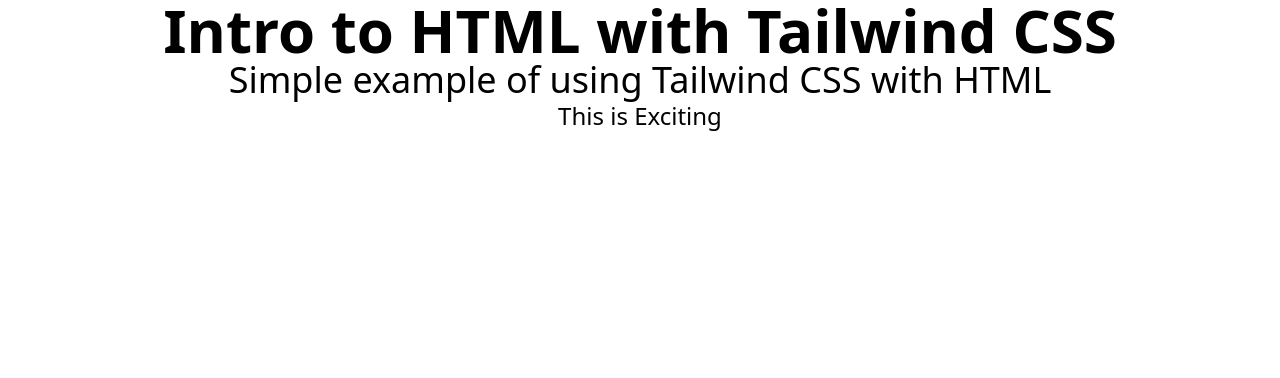
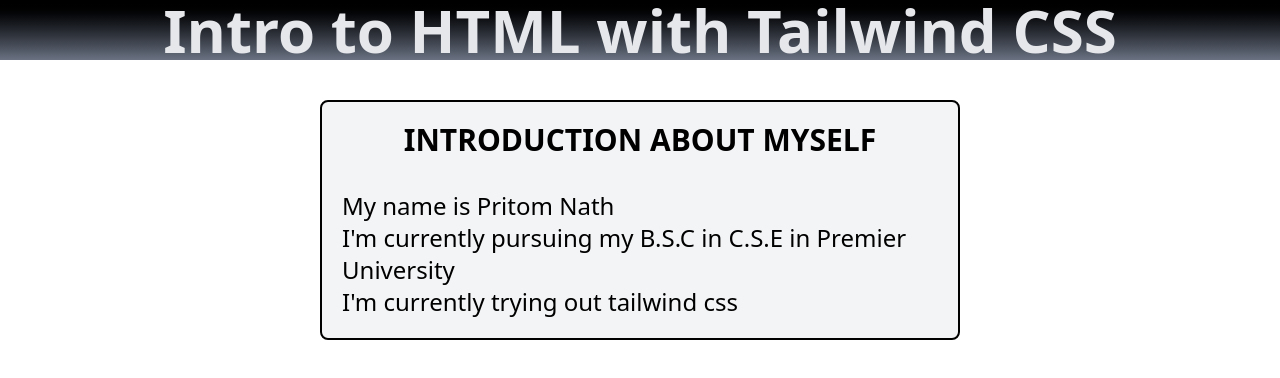
Before and after one commit to PritomNath06/Firstwebsite, a plain HTML site: page tailwind_intro.html in a window 1280 px wide. Drawn offline with nearby package versions, Linux system fonts and the light colour scheme.

Commit message:
tailwind update

```diff
--- a/tailwind_intro.html
+++ b/tailwind_intro.html
@@ -7,8 +7,10 @@
     <title>INtro to html tailwind</title>
 </head>
 <body>
-    <h1 class="text-6xl text-center font-bold">Intro to HTML with Tailwind CSS</h1>
-    <h3 class="text-center text-4xl">Simple example of using Tailwind CSS with HTML</h3>
-    <p class="text-center text-2xl">This is Exciting</p>
+    <h1 class="text-6xl text-center font-bold text-gray-200 bg-linear-to-t from-gray-500 to-black">Intro to HTML with Tailwind CSS</h1>
+    <section class="w-1/2 border-2 border-black mx-auto my-10 p-5 rounded-lg bg-gray-100">
+        <h3 class="font-bold text-3xl text-center pb-8">INTRODUCTION ABOUT MYSELF</h3>
+        <p class="text-2xl">My name is Pritom Nath<br>I'm currently pursuing my B.S.C in C.S.E in Premier University<br>I'm currently trying out tailwind css</p>
+    </section>
 </body>
 </html>
```
